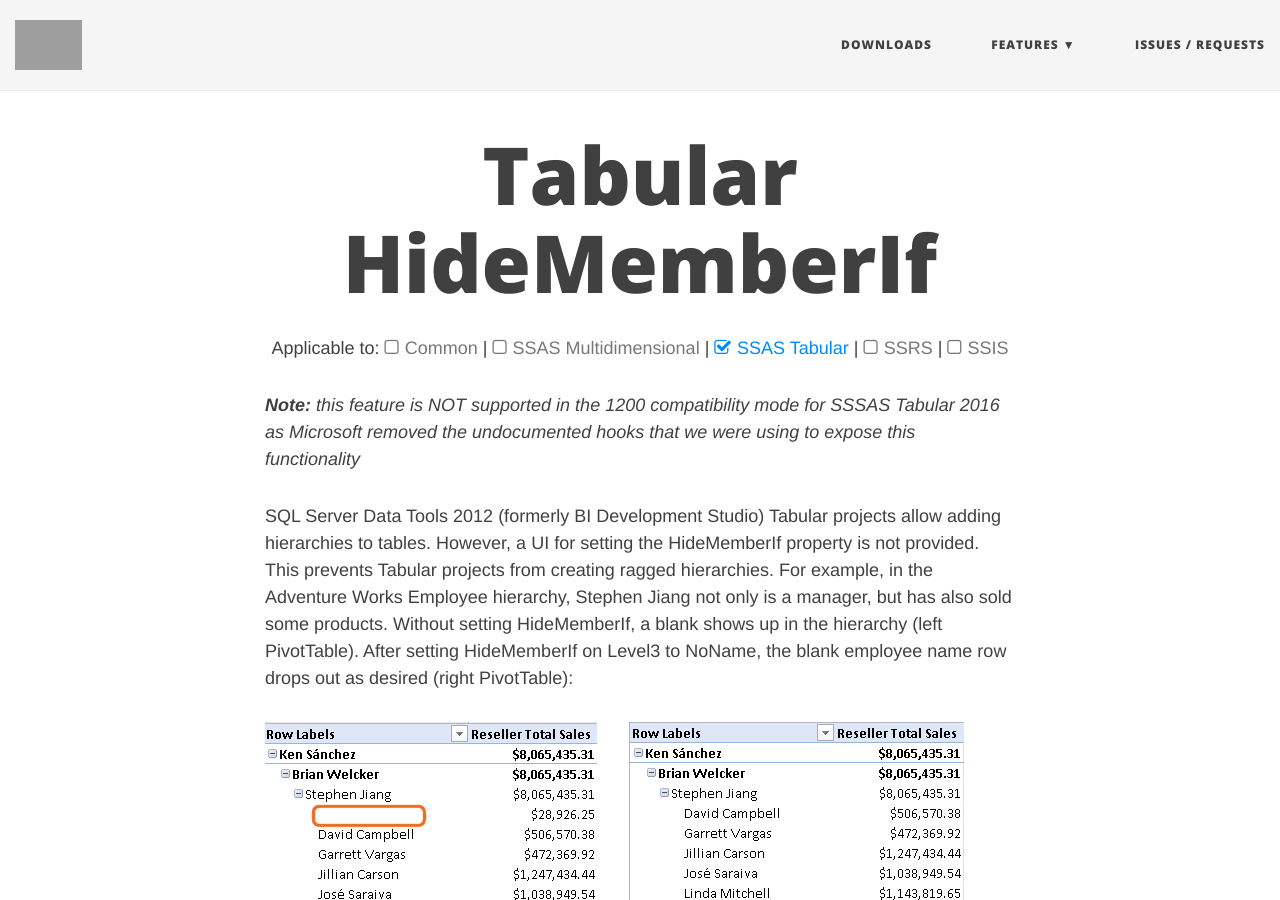
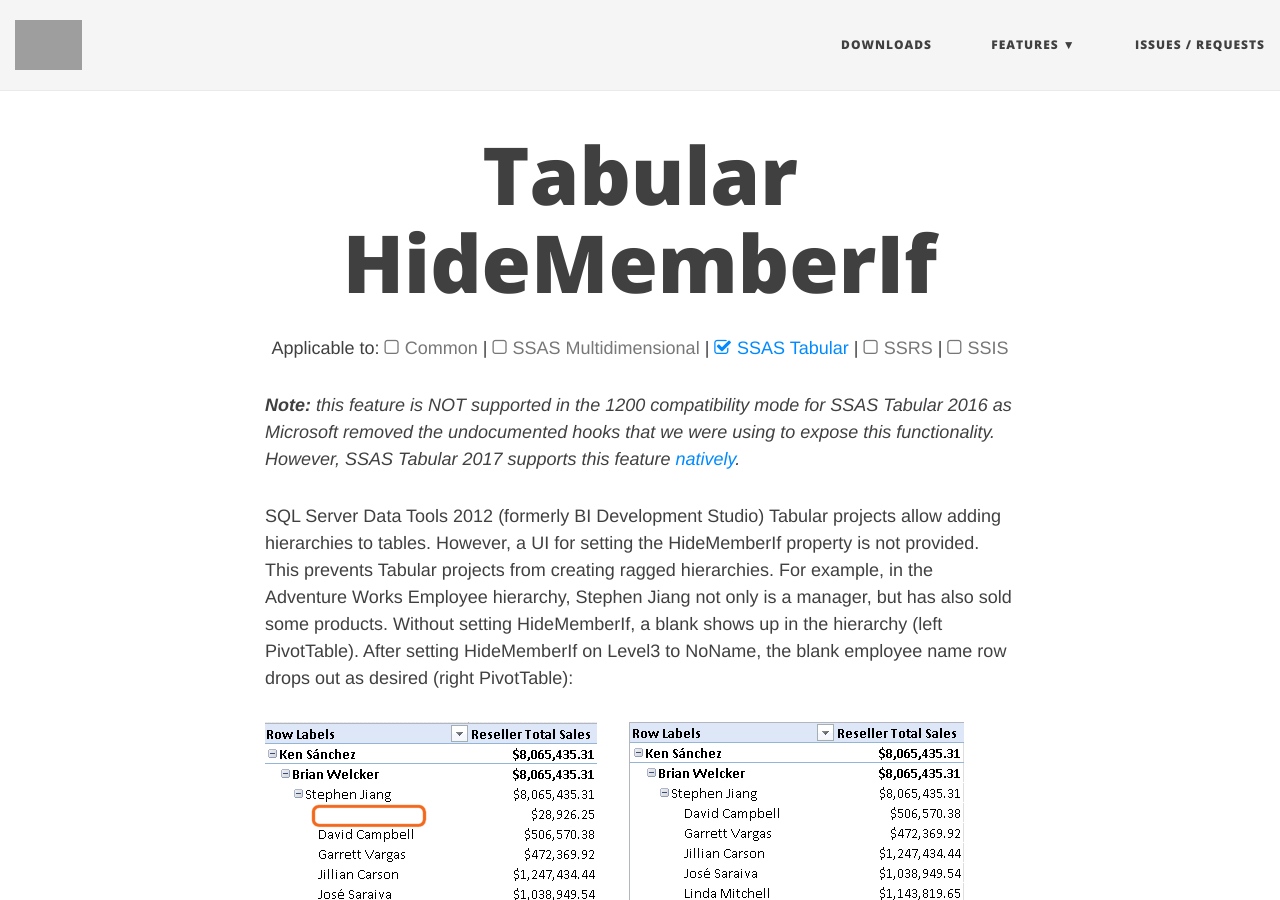
Before and after one commit to BIDeveloperExtensions/bideveloperextensions.github.io, a Jekyll site: the page built from _features/TabularHideMemberIf.md, in a window 1280 px wide and 900 px high. Built offline with Jekyll 4.4.1, drawn with Linux system fonts in a browser that asks for light colours; nearby versions of some CDN libraries; grey boxes are pictures that could not be loaded.

Commit message:
providing link to documentation on this being native in 1400 models

```diff
--- a/_features/TabularHideMemberIf.md
+++ b/_features/TabularHideMemberIf.md
@@ -4,7 +4,7 @@ category: ssas
 component: ssast
 ---
 
-_**Note:** this feature is NOT supported in the 1200 compatibility mode for SSSAS Tabular 2016 as Microsoft removed the undocumented hooks that we were using to expose this functionality_
+_**Note:** this feature is NOT supported in the 1200 compatibility mode for SSAS Tabular 2016 as Microsoft removed the undocumented hooks that we were using to expose this functionality. However, SSAS Tabular 2017 supports this feature [natively](https://blogs.msdn.microsoft.com/analysisservices/2016/12/16/whats-new-for-sql-server-vnext-on-windows-ctp-1-1-for-analysis-services/)._
 
 SQL Server Data Tools 2012 (formerly BI Development Studio) Tabular projects allow adding hierarchies to tables. However, a UI for setting the HideMemberIf property is not provided. This prevents Tabular projects from creating ragged hierarchies. For example, in the Adventure Works Employee hierarchy, Stephen Jiang not only is a manager, but has also sold some products. Without setting HideMemberIf, a blank shows up in the hierarchy (left PivotTable). After setting HideMemberIf on Level3 to NoName, the blank employee name row drops out as desired (right PivotTable):
 
```
